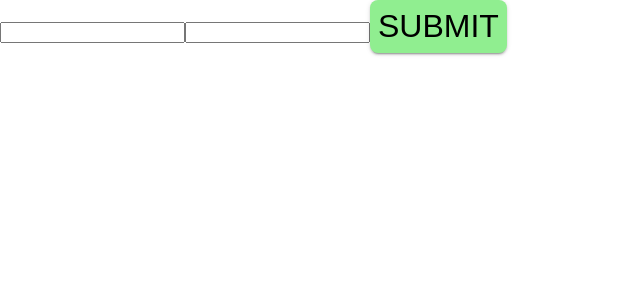
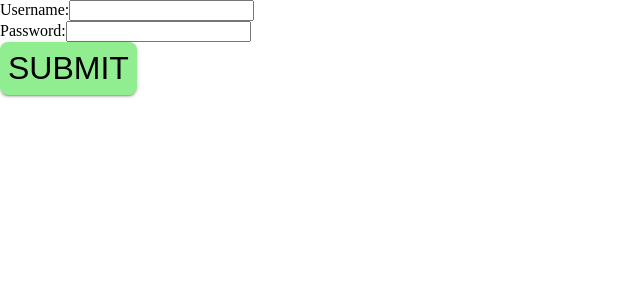
Before and after one commit to ZacharyWigfield/dingblog, an Angular app: page /login in a window 1280 px wide. Shown: the top 300 px of the page, without its empty margins (0-640 px from the left). Built offline with nearby package versions, Linux system fonts and the light colour scheme.

Commit message:
created basic UI for admin login

```diff
--- a/src/app/login/login.component.html
+++ b/src/app/login/login.component.html
@@ -1,5 +1,9 @@
-<input>
-
-<input>
-
-<app-submit-btn></app-submit-btn>
+<div>
+    <label for="username">Username:</label>
+    <input name="username" id="username">
+    <br>
+    <label for="password">Password:</label>
+    <input name="password" id="passwrod">
+    <br>
+    <app-submit-btn></app-submit-btn>
+</div>
```
